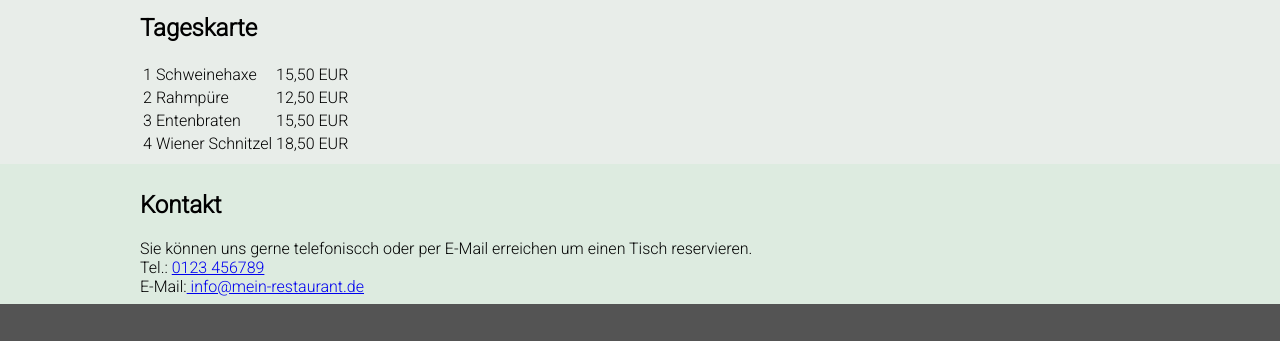
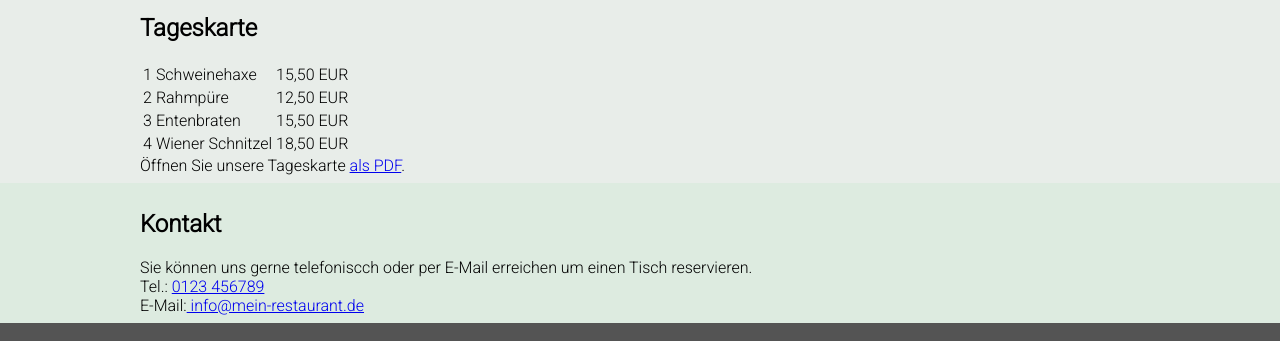
Before and after one commit to nikmax/01-first_html, a plain HTML site: page index.html in a window 1280 px wide. Shown: the part 863-1204 px from the top of the page. Drawn offline with Linux system fonts and the light colour scheme.

Commit message:
noch ein attribut zu <a> , damit man etwas downloaden kann. und schluss

```diff
--- a/index.html
+++ b/index.html
@@ -116,6 +116,8 @@
           <td>18,50 EUR</td>
         </tr>
       </table>
+
+      Öffnen Sie unsere Tageskarte <a href="downloads/Tageskarte.pdf" target="_blank">als PDF</a>.
     </div>
 
     <div class="bg1" id="contact">
```
Also changed, not shown: 1 other file.
